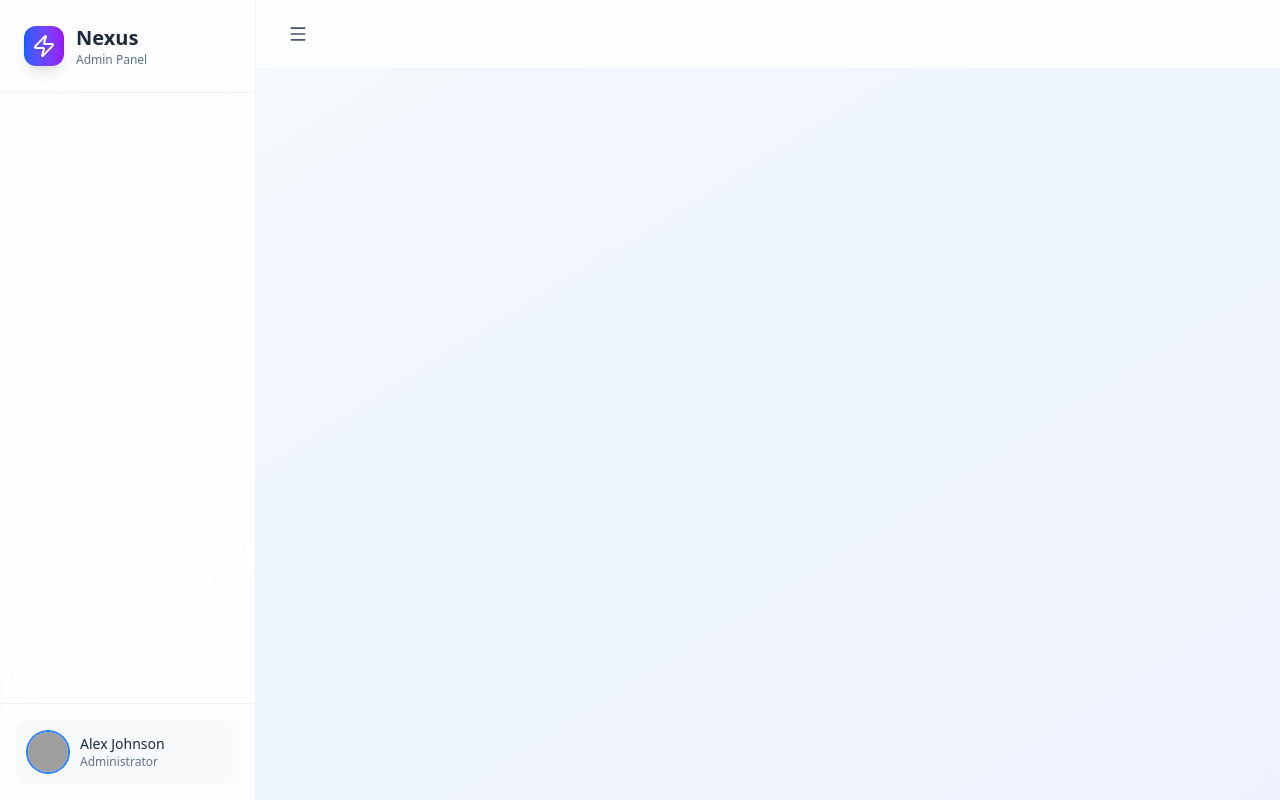
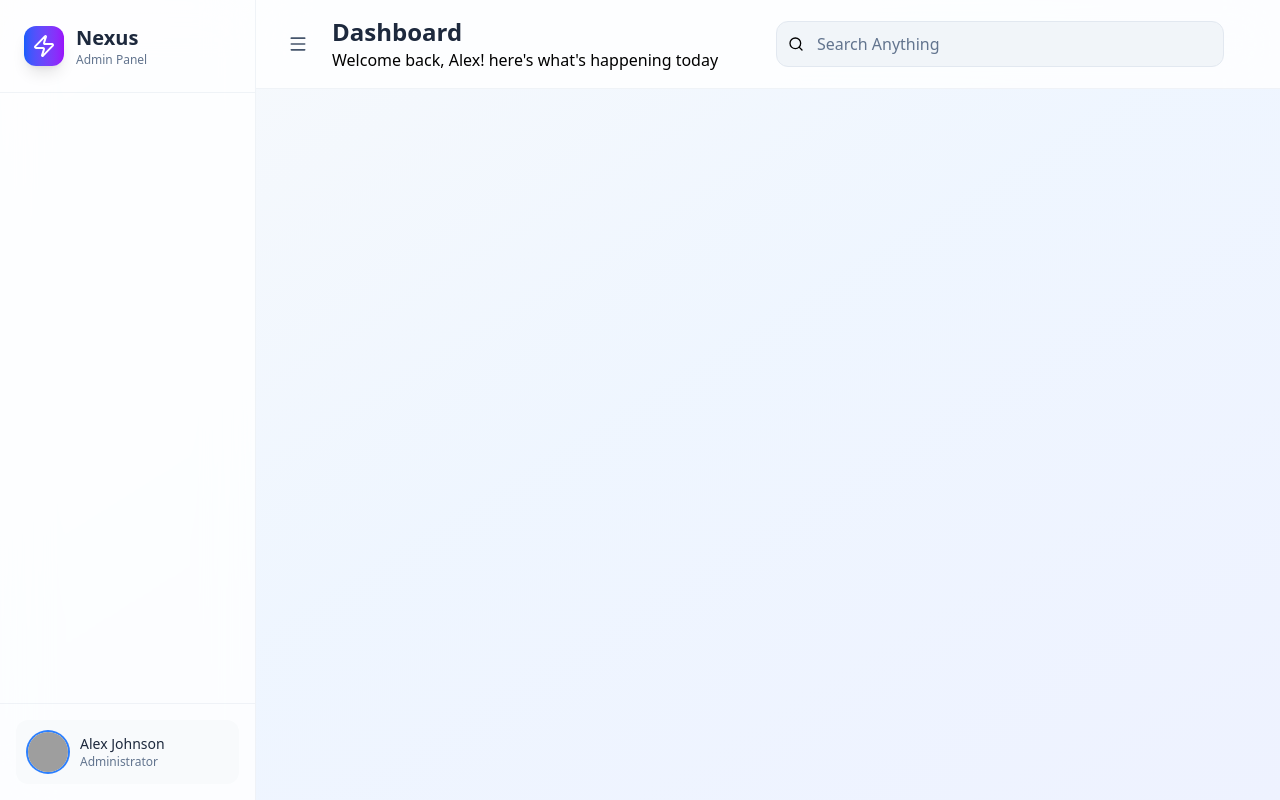
Before and after one commit to DNishadini/Admin_Dashboard, a React (Vite) app: page / in a window 1280 px wide. Built offline with nearby package versions, Linux system fonts and the light colour scheme; grey boxes are pictures that could not be loaded.

Commit message:
Add search bar

```diff
--- a/src/components/Layout/Header.jsx
+++ b/src/components/Layout/Header.jsx
@@ -1,5 +1,5 @@
 import React from "react";
-import { Menu } from "lucide-react";
+import { Menu, Search } from "lucide-react";
 
 function Header() {
   return (
@@ -9,6 +9,25 @@
           <button className="p-2 rounded-lg text-slate-600 dark:text-slate-300 hover:bg-slate-100 dark:hover:bg-slate-800 transition-colors">
             <Menu className="w-5 h-5" />
           </button>
+          <div className="hidden md:block">
+            <h1 className="text-2xl font-black text-slate-800 dark:text-white">
+              Dashboard
+            </h1>
+            <p>Welcome back, Alex! here's what's happening today</p>
+          </div>
+        </div>
+        <div className="flex-1 max-w-md mx-8">
+          <div className="relative">
+            <Search
+              className="w-4 h-4 absolute left-3 top-1/2
+            -translate-y-1/2"
+            />
+            <input
+              type="text"
+              placeholder="Search Anything"
+              className="w-full pl-10 pr-4 py-2.5 bg-slate-100 dark:bg-slate-800 border border-slate-200  dark:border-slate-700 rounded-xl text-slate-800 dark:text-white placeholder-slate-500 focus:outline-none focus:ring-2 focus:ring-blue-500 focus:border-transparent transition-all"
+            />
+          </div>
         </div>
       </div>
     </div>
```
